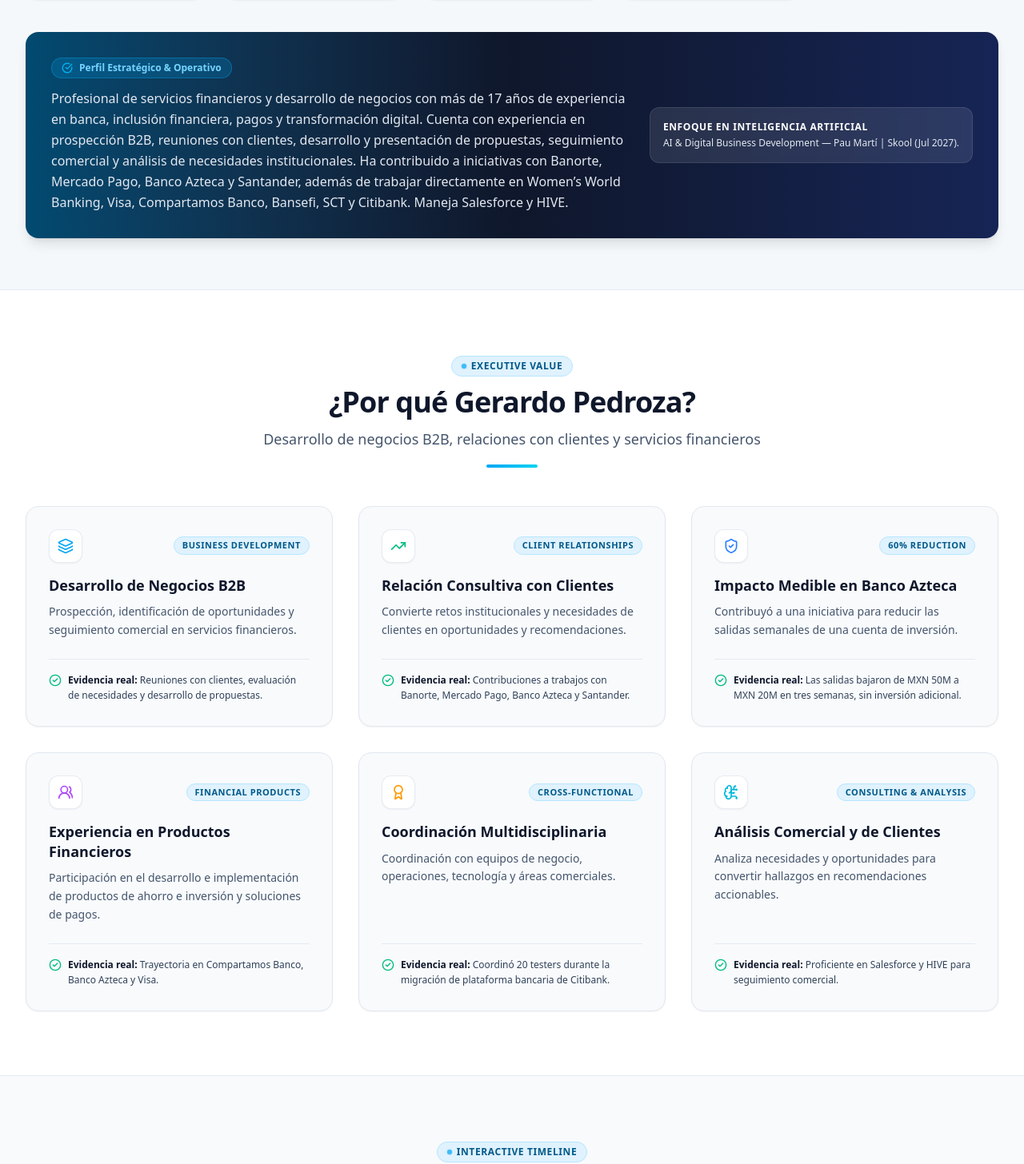
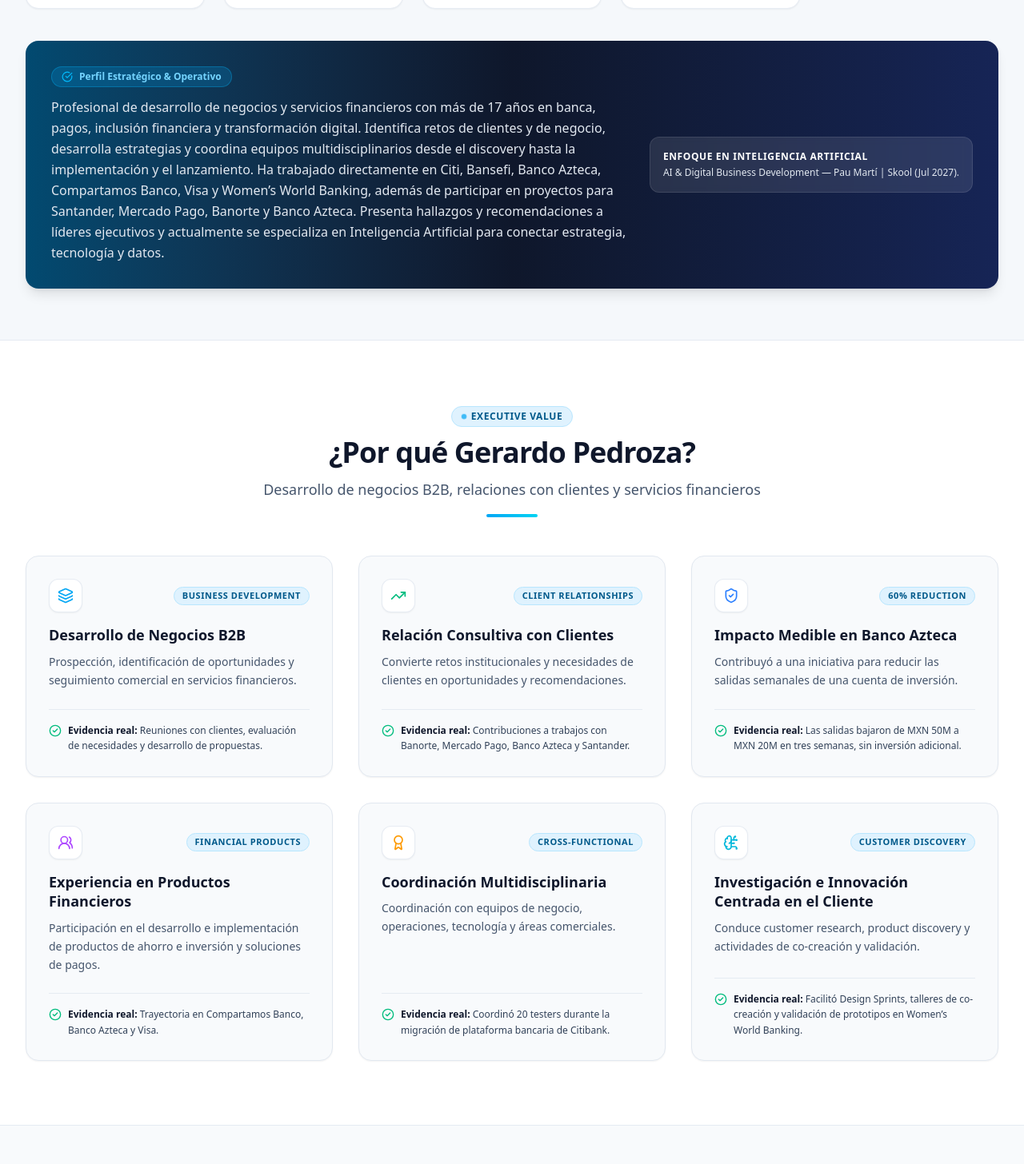
Before and after one commit to gerardopedroza/CVGerardo, a Next.js app: page / in a window 1280 px wide. Shown: the part 1248-2704 px from the top of the page at 80% size. Built offline with nearby package versions, Linux system fonts and the light colour scheme.

Commit message:
Update profile and Women’s World Banking details

```diff
--- a/src/data/cvData.ts
+++ b/src/data/cvData.ts
@@ -96,8 +96,8 @@ export interface ProfileData {
 export const cvData = {
   es: {
     name: 'Gerardo Pedroza',
-    headline: "Gerente Senior de Desarrollo de Negocios y Servicios Financieros",
-    subheadline: "17+ años en servicios financieros, banca, pagos y desarrollo de negocios B2B: prospección, relación con clientes, propuestas y seguimiento comercial.",
+    headline: "Profesional de Desarrollo de Negocios y Servicios Financieros",
+    subheadline: "17+ años en banca, pagos, inclusión financiera y transformación digital; experiencia en estrategia, productos y liderazgo de iniciativas de discovery a implementación y lanzamiento.",
     location: 'Ciudad de México, México',
     email: 'gerardo.p.corral@gmail.com',
     phone: '+52 55 5951 8935',
@@ -128,7 +128,7 @@ export const cvData = {
         "description": "Banorte, Mercado Pago, Banco Azteca y Santander."
     }
 ],
-    executiveSummary: "Profesional de servicios financieros y desarrollo de negocios con más de 17 años de experiencia en banca, inclusión financiera, pagos y transformación digital. Cuenta con experiencia en prospección B2B, reuniones con clientes, desarrollo y presentación de propuestas, seguimiento comercial y análisis de necesidades institucionales. Ha contribuido a iniciativas con Banorte, Mercado Pago, Banco Azteca y Santander, además de trabajar directamente en Women’s World Banking, Visa, Compartamos Banco, Bansefi, SCT y Citibank. Maneja Salesforce y HIVE.",
+    executiveSummary: "Profesional de desarrollo de negocios y servicios financieros con más de 17 años en banca, pagos, inclusión financiera y transformación digital. Identifica retos de clientes y de negocio, desarrolla estrategias y coordina equipos multidisciplinarios desde el discovery hasta la implementación y el lanzamiento. Ha trabajado directamente en Citi, Bansefi, Banco Azteca, Compartamos Banco, Visa y Women’s World Banking, además de participar en proyectos para Santander, Mercado Pago, Banorte y Banco Azteca. Presenta hallazgos y recomendaciones a líderes ejecutivos y actualmente se especializa en Inteligencia Artificial para conectar estrategia, tecnología y datos.",
     aiFocusStatement: "AI & Digital Business Development — Pau Martí | Skool (Jul 2027).",
     whyMe: [
     {
@@ -162,10 +162,10 @@ export const cvData = {
         "badge": "Cross-functional"
     },
     {
-        "title": "Análisis Comercial y de Clientes",
-        "description": "Analiza necesidades y oportunidades para convertir hallazgos en recomendaciones accionables.",
-        "evidence": "Proficiente en Salesforce y HIVE para seguimiento comercial.",
-        "badge": "Consulting & Analysis"
+        "title": "Investigación e Innovación Centrada en el Cliente",
+        "description": "Conduce customer research, product discovery y actividades de co-creación y validación.",
+        "evidence": "Facilitó Design Sprints, talleres de co-creación y validación de prototipos en Women’s World Banking.",
+        "badge": "Customer Discovery"
     }
 ],
     experiences: [
@@ -179,21 +179,24 @@ export const cvData = {
         endDate: '2024-12',
         sector: 'Financial Inclusion & Consulting',
         summary:
-          'Desarrollo de negocios y consultoría para instituciones financieras y fintechs en América Latina, con prospección, reuniones con clientes, propuestas y seguimiento comercial.',
+          'Lideró proyectos de investigación de clientes, product discovery e innovación para instituciones financieras en América Latina, y contribuyó al desarrollo de negocios y a iniciativas de producto desde el discovery hasta pilotos y despliegues.',
         responsibilities: [
-          'Realizó prospección y participó en reuniones con clientes, preparación de propuestas y seguimiento comercial.',
+          'Lideró customer research, product discovery y proyectos de innovación para identificar necesidades de clientes y oportunidades de negocio.',
+          'Facilitó Design Sprints, talleres de co-creación y sesiones de validación de prototipos con equipos multidisciplinarios, usando prácticas de Women-Centered Design.',
+          'Desarrolló recomendaciones estratégicas basadas en insights de clientes, investigación cualitativa y cuantitativa, análisis de mercado y prioridades del negocio.',
+          'Presentó hallazgos y recomendaciones de producto a equipos cliente y liderazgo ejecutivo.',
+          'Coordinó iniciativas desde discovery hasta implementación piloto y rollout, colaborando con Producto, Operaciones, Tecnología y Marketing.',
+          'Participó en reuniones con clientes, preparación de propuestas y seguimiento comercial para oportunidades de desarrollo de negocios.',
           'Apoyó a Banorte en identificar mejoras para su app móvil; las recomendaciones contribuyeron a mejorar la comunicación con clientes.',
           'Contribuyó al análisis de adopción de crédito en Mercado Pago, incluida una nueva estrategia y calendario de comunicación.',
           'Apoyó a Santander en analizar percepciones de clientes sobre su app móvil e identificar puntos de dolor.',
-          'Participó en reuniones con clientes y elaboró recomendaciones accionables para las instituciones.',
-          'Trabajó estrechamente con áreas de Producto, Operaciones, Tecnología, Marketing y stakeholders ejecutivos para asegurar la viabilidad de implementación.',
         ],
         achievements: [
-          'Contribuyó a iniciativas con Santander, Mercado Pago, Banorte y Banco Azteca.'
+          'Participó en consultorías para Santander, Mercado Pago, Banorte y Banco Azteca, enfocadas en experiencia de cliente, productos digitales y oportunidades de negocio.'
 
         ],
         technologies: ['Salesforce', 'HIVE', 'Financial Services', 'Digital Banking'],
-        methodologies: ['B2B Prospecting', 'Client Needs Assessment', 'Proposal Development', 'Commercial Follow-up'],
+        methodologies: ['Women-Centered Design', 'Design Sprints', 'Customer Research', 'Co-creation Workshops', 'Prototype Validation', 'Agile / Scrum', 'Qualitative & Quantitative Research'],
         consultingClients: ['Santander', 'Mercado Pago', 'Banorte', 'Banco Azteca'],
         reference: {
           name: 'Megan D. Baumann',
@@ -423,23 +426,23 @@ export const cvData = {
       },
       {
         id: 'proj-wwb-consulting',
-        title: 'Innovación y Discovery de Productos en LATAM',
+        title: 'Investigación de Clientes, Product Discovery e Innovación en LATAM',
         company: 'Women’s World Banking',
         sector: 'Consultoría Estratégica & Fintech',
-        tagline: 'Prospección, evaluación de necesidades y seguimiento comercial para clientes de servicios financieros.',
+        tagline: 'Investigación de clientes, co-creación y validación de prototipos para instituciones financieras de América Latina.',
         problem:
           'Bancos y fintechs líderes en América Latina requerían diseñar o mejorar productos digitales para incrementar la inclusión, adquisición y retención de segmentos clave.',
         solution:
-          'Apoyó reuniones con clientes, propuestas, seguimiento comercial, investigación de clientes y análisis de mercado.',
+          'Lideró customer research y product discovery; facilitó Design Sprints, talleres de co-creación y validación de prototipos para convertir insights de clientes y análisis de mercado en recomendaciones estratégicas.',
         roleContribution:
-          'Especialista en Business Development: conducción de investigación cualitativa y cuantitativa, articulación de recomendaciones estratégicas y presentación de soluciones a directivos de alto nivel.',
+          'Especialista en Business Development: presentó hallazgos a clientes y liderazgo ejecutivo y coordinó iniciativas desde discovery hasta pilotos y rollout con equipos de Producto, Operaciones, Tecnología y Marketing.',
         technologies: ['Servicios financieros', 'Banca digital', 'Salesforce', 'HIVE'],
-        methodologies: ['Prospección B2B', 'Evaluación de necesidades', 'Desarrollo de propuestas', 'Seguimiento comercial'],
+        methodologies: ['Women-Centered Design', 'Design Sprints', 'Customer Research', 'Co-creation Workshops', 'Prototype Validation', 'Qualitative & Quantitative Research'],
         results:
-          'Recomendaciones estratégicas y hojas de ruta adoptadas por entidades como Santander, Mercado Pago, Banorte y Banco Azteca para el despliegue de soluciones digitales.',
+          'Consultorías para Santander, Mercado Pago, Banorte y Banco Azteca sobre experiencia de cliente, productos digitales y oportunidades de negocio; incluyeron análisis de adopción de crédito y de experiencia en apps móviles.',
         metrics: {
-          label: 'Clientes Clave en LATAM',
-          value: '4 Gigantes',
+          label: 'Instituciones Cliente',
+          value: '4 en LATAM',
         },
       },
       {
@@ -553,7 +556,7 @@ export const cvData = {
     "keyHighlights": [
         "17+ años en servicios financieros, banca y desarrollo de negocios.",
         "Desarrollo de negocios B2B: prospección, reuniones, propuestas y seguimiento comercial.",
-        "Contribuciones a iniciativas para Banorte, Mercado Pago, Banco Azteca y Santander.",
+        "Lideró investigación de clientes, product discovery e innovación; presentó recomendaciones a liderazgo ejecutivo.",
         "Redujo 60% las salidas semanales de una cuenta de inversión en Banco Azteca en tres semanas, sin inversión adicional.",
         "Proficiente en Salesforce y HIVE; coordinó 20 testers durante una migración de core bancario."
     ],
@@ -661,8 +664,8 @@ export const cvData = {
   },
   en: {
     name: 'Gerardo Pedroza',
-    headline: "Senior Business Development Manager and Financial Services Professional",
-    subheadline: "17+ years across financial services, banking, payments, and B2B business development: prospecting, client relationships, proposals, and commercial follow-up.",
+    headline: "Business Development and Financial Services Professional",
+    subheadline: "17+ years across banking, payments, financial inclusion, and digital transformation; experienced in strategy, products, and leading initiatives from discovery through implementation and launch.",
     location: 'Mexico City, Mexico',
     email: 'gerardo.p.corral@gmail.com',
     phone: '+52 55 5951 8935',
@@ -693,7 +696,7 @@ export const cvData = {
         "description": "Banorte, Mercado Pago, Banco Azteca, and Santander."
     }
 ],
-    executiveSummary: "Financial services and business development professional with 17+ years of experience across banking, financial inclusion, payments, and digital transformation. Experienced in B2B prospecting, client meetings, proposal development and presentation, commercial follow-up, and institutional needs assessment. Contributed to engagements with Banorte, Mercado Pago, Banco Azteca, and Santander, alongside direct experience at Women’s World Banking, Visa, Compartamos Banco, Bansefi, SCT, and Citibank. Proficient in Salesforce and HIVE.",
+    executiveSummary: "Business development and financial services professional with 17+ years across banking, payments, financial inclusion, and digital transformation. Identifies customer and business problems, develops strategies, and leads multidisciplinary teams from discovery through implementation and launch. Direct experience includes Citi, Bansefi, Banco Azteca, Compartamos Banco, Visa, and Women’s World Banking, alongside consulting engagements for Santander, Mercado Pago, Banorte, and Banco Azteca. Presents findings and recommendations to executive leadership and is currently specializing in Artificial Intelligence to connect business strategy, technology, and data.",
     aiFocusStatement: "AI & Digital Business Development — Pau Martí | Skool (Jul 2027).",
     whyMe: [
     {
@@ -727,10 +730,10 @@ export const cvData = {
         "badge": "Cross-functional"
     },
     {
-        "title": "Commercial & Customer Analysis",
-        "description": "Assesses needs and opportunities and turns findings into actionable recommendations.",
-        "evidence": "Proficient in Salesforce and HIVE for commercial follow-up.",
-        "badge": "Consulting & Analysis"
+        "title": "Customer Research & Innovation",
+        "description": "Leads customer research, product discovery, co-creation, and validation activities.",
+        "evidence": "Facilitated Design Sprints, co-creation workshops, and prototype validation at Women’s World Banking.",
+        "badge": "Customer Discovery"
     }
 ],
     experiences: [
@@ -744,21 +747,24 @@ export const cvData = {
         endDate: '2024-12',
         sector: 'Financial Inclusion & Consulting',
         summary:
-          'Supported business development and consulting with financial institutions and fintechs in Latin America through prospecting, client meetings, proposals, and commercial follow-up.',
+          'Led customer research, product discovery, and innovation projects for financial institutions across Latin America, contributing to business development and product initiatives from discovery through pilots and rollout.',
         responsibilities: [
-          'Conducted prospecting and participated in client meetings, proposal development, and commercial follow-up.',
+          'Led customer research, product discovery, and innovation projects to identify customer needs and business opportunities.',
+          'Facilitated Design Sprints, co-creation workshops, and prototype validation sessions with multidisciplinary teams, using Women-Centered Design practices.',
+          'Developed strategic recommendations based on customer insights, qualitative and quantitative research, market analysis, and business priorities.',
+          'Presented findings and product recommendations to client organizations and executive leadership.',
+          'Coordinated initiatives from discovery through pilot implementation and rollout, working across Product, Operations, Technology, and Marketing.',
+          'Participated in client meetings, proposal development, and commercial follow-up for business development opportunities.',
           'Supported Banorte in identifying mobile app improvement opportunities; recommendations contributed to improved customer communication.',
           'Contributed to Mercado Pago’s assessment of credit product adoption, including a new communication strategy and timing.',
           'Supported Santander in analyzing customer perceptions of its mobile app and identifying customer pain points.',
-          'Participated in client meetings and prepared actionable recommendations for institutions.',
-          'Worked closely with Product, Operations, Technology, Marketing, and Executive stakeholders to ensure successful implementation.',
         ],
         achievements: [
-          'Contributed to engagements involving Santander, Mercado Pago, Banorte, and Banco Azteca.',
+          'Contributed to consulting engagements for Santander, Mercado Pago, Banorte, and Banco Azteca focused on customer experience, digital products, and business opportunities.',
 
         ],
         technologies: ['Salesforce', 'HIVE', 'Financial Services', 'Digital Banking'],
-        methodologies: ['B2B Prospecting', 'Client Needs Assessment', 'Proposal Development', 'Commercial Follow-up'],
+        methodologies: ['Women-Centered Design', 'Design Sprints', 'Customer Research', 'Co-creation Workshops', 'Prototype Validation', 'Agile / Scrum', 'Qualitative & Quantitative Research'],
         consultingClients: ['Santander', 'Mercado Pago', 'Banorte', 'Banco Azteca'],
         reference: {
           name: 'Megan D. Baumann',
@@ -989,23 +995,23 @@ export const cvData = {
       },
       {
         id: 'proj-wwb-consulting',
-        title: 'Financial Services Business Development & Client Engagements',
+        title: 'Customer Research, Product Discovery & Innovation in Latin America',
         company: 'Women’s World Banking',
         sector: 'Strategic Consulting & FinTech',
-        tagline: 'Client prospecting, needs assessment, proposal development, and commercial follow-up for financial institutions and fintechs.',
+        tagline: 'Customer research, co-creation, and prototype validation for financial institutions across Latin America.',
         problem:
           'Leading financial institutions and fintechs across Latin America sought to redesign digital products to accelerate financial inclusion, customer acquisition, and retention.',
         solution:
-          'Supported client meetings, proposals, commercial follow-up, customer research, and market analysis.',
+          'Led customer research and product discovery; facilitated Design Sprints, co-creation workshops, and prototype validation to turn customer insights and market analysis into strategic recommendations.',
         roleContribution:
-          'Business Development Specialist: supported prospecting, client needs assessment, proposals, and commercial follow-up.',
+          'Business Development Specialist: presented findings to clients and executive leadership and coordinated initiatives from discovery through pilots and rollout with Product, Operations, Technology, and Marketing teams.',
         technologies: ['Financial Services', 'Digital Banking', 'Salesforce', 'HIVE'],
-        methodologies: ['B2B Prospecting', 'Client Needs Assessment', 'Proposal Development', 'Commercial Follow-up'],
+        methodologies: ['Women-Centered Design', 'Design Sprints', 'Customer Research', 'Co-creation Workshops', 'Prototype Validation', 'Qualitative & Quantitative Research'],
         results:
-          'Contributed to Banorte mobile app communication recommendations, Mercado Pago credit adoption analysis, and Santander mobile app pain-point research.',
+          'Consulting engagements for Santander, Mercado Pago, Banorte, and Banco Azteca covered customer experience, digital products, and business opportunities, including credit adoption and mobile app experience analysis.',
         metrics: {
-          label: 'Top LATAM Clients',
-          value: '4 Giants',
+          label: 'Client Institutions',
+          value: '4 in LATAM',
         },
       },
       {
@@ -1119,7 +1125,7 @@ export const cvData = {
     "keyHighlights": [
         "17+ years across financial services, banking, and business development.",
         "B2B business development: prospecting, client meetings, proposals, and commercial follow-up.",
-        "Contributions to engagements for Banorte, Mercado Pago, Banco Azteca, and Santander.",
+        "Led customer research, product discovery, and innovation projects; presented recommendations to executive leadership.",
         "Reduced weekly outflows from an investment account by 60% in three weeks at Banco Azteca, with no additional investment.",
         "Proficient in Salesforce and HIVE; coordinated 20 testers during a core banking migration."
     ],
```
